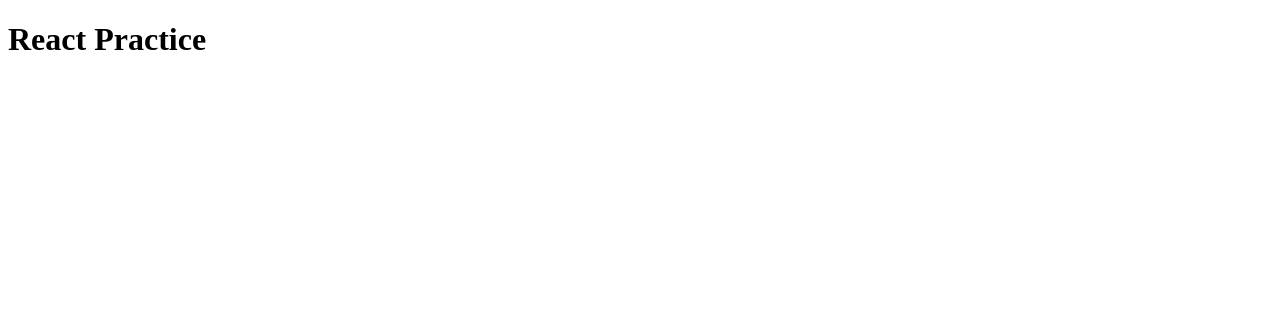
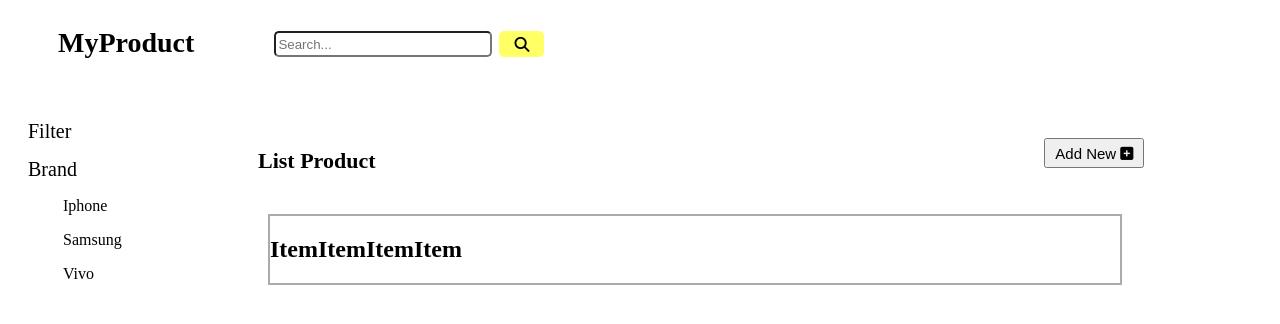
Before and after one commit to katynguyen96/ReactJS-training, a React (Create React App) app: page / in a window 1280 px wide. Shown: the top 324 px of the page. Built offline with nearby package versions, Linux system fonts and the light colour scheme.

Commit message:
implement UI homepage

```diff
--- a/public/index.html
+++ b/public/index.html
@@ -24,6 +24,7 @@
       work correctly both with client-side routing and a non-root public URL.
       Learn how to configure a non-root public URL by running `npm run build`.
     -->
+    <link rel="stylesheet" href="https://cdnjs.cloudflare.com/ajax/libs/font-awesome/6.1.1/css/all.min.css" integrity="sha512-KfkfwYDsLkIlwQp6LFnl8zNdLGxu9YAA1QvwINks4PhcElQSvqcyVLLD9aMhXd13uQjoXtEKNosOWaZqXgel0g==" crossorigin="anonymous" referrerpolicy="no-referrer" />
     <title>React App</title>
   </head>
   <body>
--- a/src/App.js
+++ b/src/App.js
@@ -1,6 +1,9 @@
+import Home from './Components/Home/index.js'
 function App() {
   return (
-    <h1>React Practice</h1>
+    <div className='App'>
+      <Home/>
+    </div>
   );
 }
 
--- a/src/Components/AddButton/index.js
+++ b/src/Components/AddButton/index.js
@@ -0,0 +1,9 @@
+import {AddNewButton} from './style.js'
+
+function AddButton () {
+	return (
+		<AddNewButton>Add New  <i className="fas fa-plus-square"></i></AddNewButton>
+	)
+}
+
+export default AddButton
--- a/src/Components/AddButton/style.js
+++ b/src/Components/AddButton/style.js
@@ -0,0 +1,14 @@
+import styled from 'styled-components'
+
+const AddNewButton = styled.button`
+	width: 100px;
+	height: 30px;
+	margin-top: 130px;
+	margin-left: 500px;
+	font-size: 15px;
+	cursor: pointer;
+`
+
+export {
+	AddNewButton
+}
--- a/src/Components/Home/index.js
+++ b/src/Components/Home/index.js
@@ -0,0 +1,27 @@
+import {Title, Span, Wrapper, Search, ListItem, Line} from './style.js'
+import SearchBar from '../SearchBar'
+import SideBar from '../SideBar'
+import AddButton from '../AddButton'
+
+function Home () {
+	return (
+	<Wrapper>
+		<Search>
+	  		<Title><Span>m</Span>y<Span>p</Span>roduct</Title>
+	  		<SearchBar/>
+	  		<AddButton/>
+	  	</Search>
+	  	<Line>List Product</Line>
+	  	<ListItem>
+	  		<h2>Item</h2>
+	  		<h2>Item</h2>
+	  		<h2>Item</h2>
+	  		<h2>Item</h2>
+	  	</ListItem>
+	  	<SideBar/>
+
+	</Wrapper>
+	)
+}
+
+export default Home
--- a/src/Components/Home/style.js
+++ b/src/Components/Home/style.js
@@ -0,0 +1,43 @@
+import styled from 'styled-components'
+
+const Title = styled.h1`
+	text-align: left;
+	margin-left: 50px;
+	font-size: 28px;
+	margin-right: 50px;
+`
+
+const Span = styled.span`
+	text-transform: uppercase;
+`
+const Wrapper = styled.div`
+	width: 100%;
+	margin: auto;
+`
+const Search = styled.div`
+	display: flex
+`
+
+const ListItem = styled.div`
+	display: flex;
+	justify-content: flex-start
+	width: 400px;
+	border: 2px solid #ABABAB;
+	margin-top: 40px;
+	margin-right: 150px;
+	margin-left: 260px;
+`
+const Line = styled.h2`
+	font-size: 22px;
+	margin-left: 250px;
+	margin-top: -20px;
+`
+
+export {
+	Title,
+	Span,
+	Wrapper,
+	Search,
+	ListItem,
+	Line
+}
--- a/src/Components/SearchBar/index.js
+++ b/src/Components/SearchBar/index.js
@@ -0,0 +1,11 @@
+import {InputWrapper, SearchInput, SearchButton} from './style.js'
+
+function SearchBar () {
+	return (
+		<InputWrapper>
+			<SearchInput placeholder='Search...'/>
+			<SearchButton><i className='fas fa-search'></i></SearchButton>
+		</InputWrapper>
+	)
+}
+export default SearchBar
--- a/src/Components/SearchBar/style.js
+++ b/src/Components/SearchBar/style.js
@@ -0,0 +1,30 @@
+import styled from 'styled-components'
+
+const InputWrapper = styled.div`
+	display: flex;
+	margin-top: 23px;
+	margin-left: 30px;
+`
+
+const SearchInput = styled.input`
+	width: 210px;
+	height: 20px;
+	border-radius: 5px;
+`
+
+const SearchButton = styled.button`
+	font-size: 15px;
+	margin-left: 7px;
+	height: 26px;
+	width: 45px;
+	background-color: #FFFF66;
+	border: none;
+	border-radius: 5px;
+	cursor: pointer;
+`
+
+export {
+	InputWrapper,
+	SearchInput,
+	SearchButton
+}
--- a/src/Components/SideBar/index.js
+++ b/src/Components/SideBar/index.js
@@ -0,0 +1,16 @@
+import {Title, Wrapper, BrandName, BrandWrapper} from './style'
+
+function SideBar () {
+	return (
+		<Wrapper>
+			<Title>Filter</Title>
+			<Title>Brand</Title>
+			<BrandWrapper>
+				<BrandName>Iphone</BrandName>
+				<BrandName>Samsung</BrandName>
+				<BrandName>Vivo</BrandName>
+			</BrandWrapper>
+		</Wrapper>
+	)
+}
+export default SideBar
--- a/src/Components/SideBar/style.js
+++ b/src/Components/SideBar/style.js
@@ -0,0 +1,31 @@
+import styled from 'styled-components'
+
+
+const Wrapper = styled.div`
+	display: flex;
+	flex-direction: column;
+	margin-top: -160px;
+`
+const BrandWrapper = styled.div`
+	margin-left: 55px;
+	margin-top: -20px;
+	width: 70px;
+`
+
+const Title = styled.p`
+	font-size: 20px;
+	margin-left: 20px;
+	margin-top: -5px;
+	width: 70px;
+`
+const BrandName = styled.p`
+	cursor: pointer;
+	width: 20px;
+`
+
+export {
+	Title,
+	Wrapper,
+	BrandName,
+	BrandWrapper
+}
```
Also changed, not shown: src/Components/ListItem/index.js (deleted), src/Components/ListItem/style.js (deleted).
